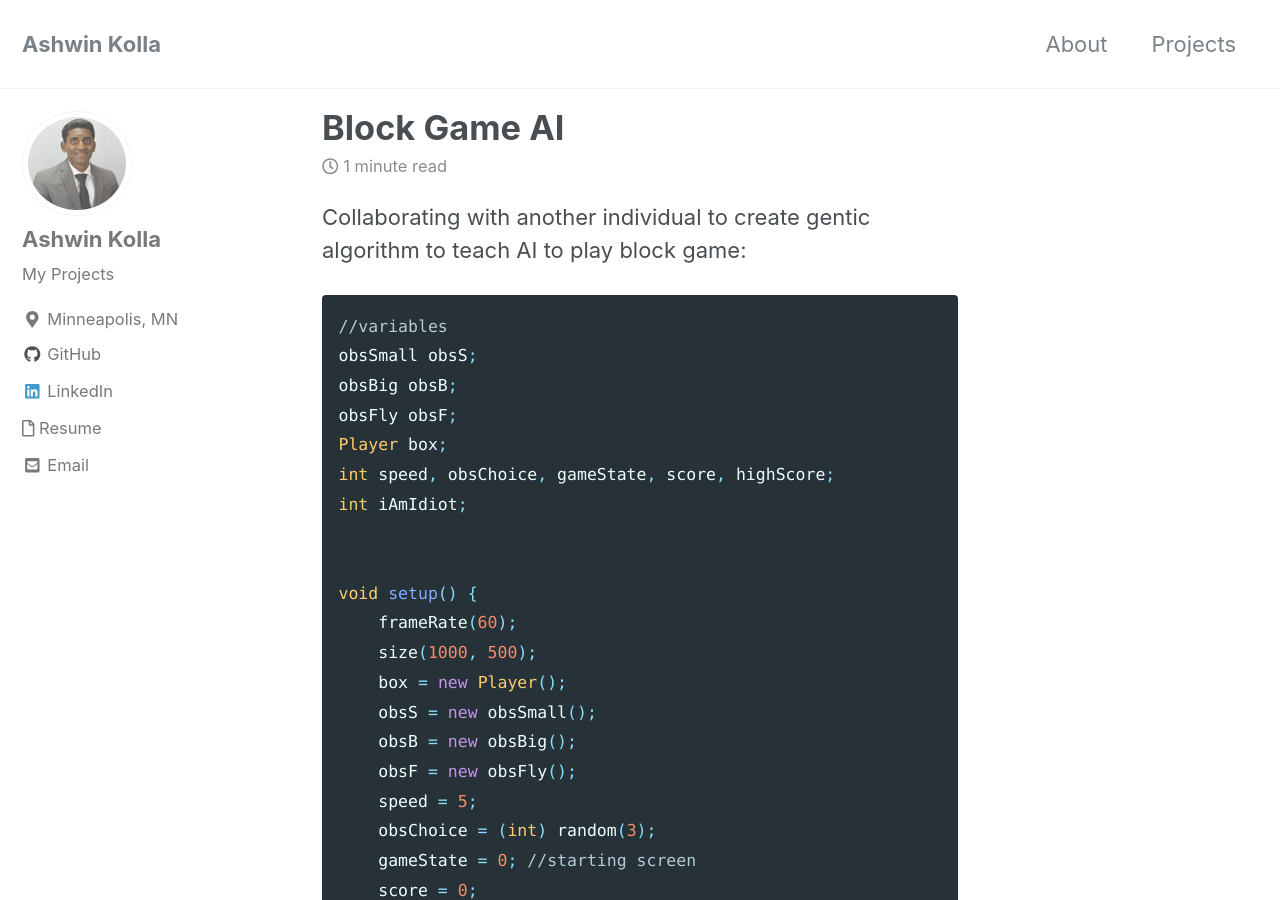
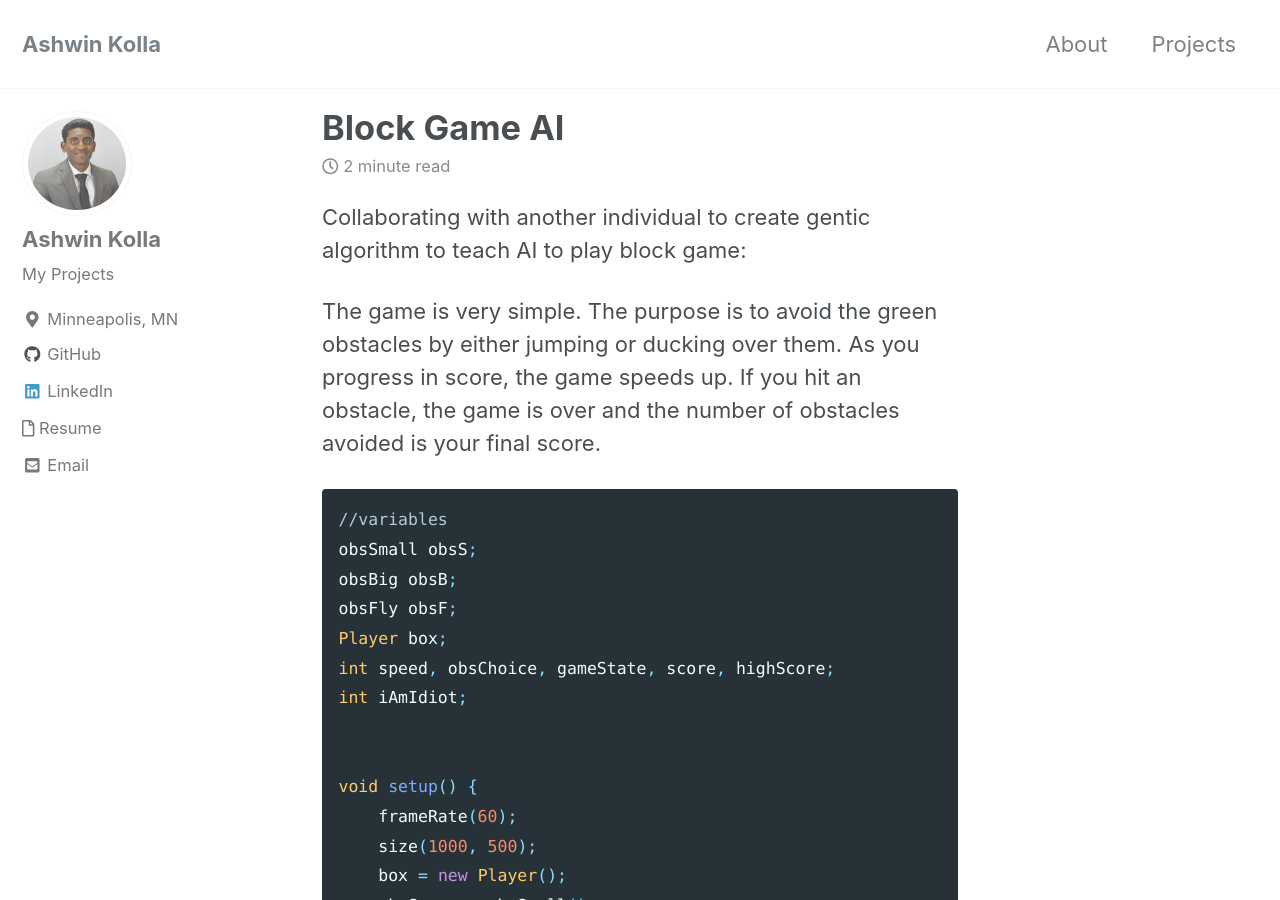
Before and after one commit to ashwinkolla/ashwinkolla.github.io, a Jekyll site: the page built from _posts/2018-10-01-block.md, in a window 1280 px wide and 900 px high. Built offline with Jekyll 4.4.1, drawn with Linux system fonts in a browser that asks for light colours; nearby versions of some CDN libraries; some of the changed text lies outside the part shown.

Commit message:
Adding game description to post

````diff
--- a/_posts/2018-10-01-block.md
+++ b/_posts/2018-10-01-block.md
@@ -2,13 +2,12 @@
 title: "Block Game AI"
 date: 2018-10-13
 tags: [Machine Learning, Genetic Algorithm]
-#header:
-    #image: "/images/Iris/output_3_1.png"
 exceprt: "Block Game AI"
 ---
 
 Collaborating with another individual to create gentic algorithm to teach AI to play block game:
 
+The game is very simple. The purpose is to avoid the green obstacles by either jumping or ducking over them. As you progress in score, the game speeds up. If you hit an obstacle, the game is over and the number of obstacles avoided is your final score.
 
 ```java
 //variables
````
